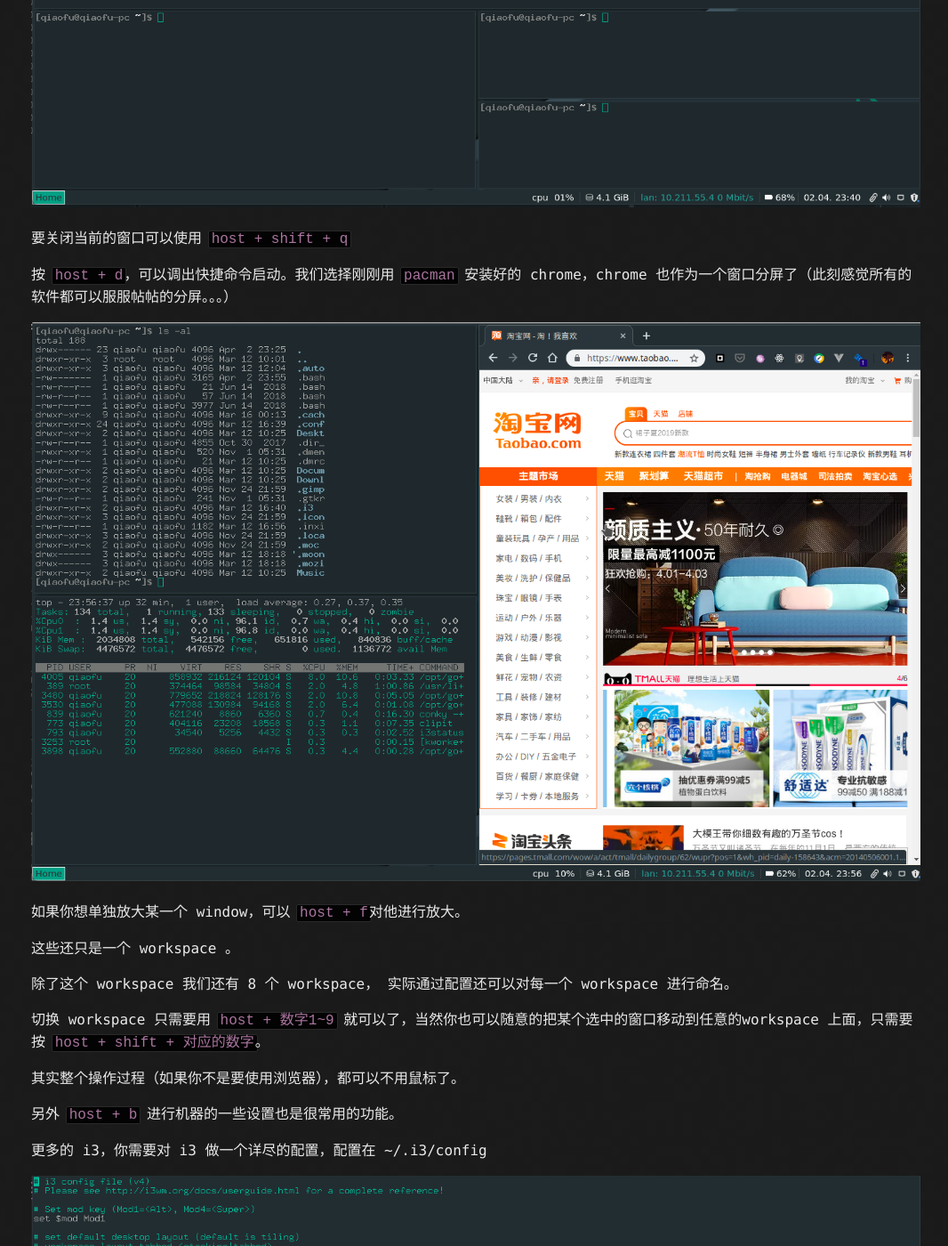
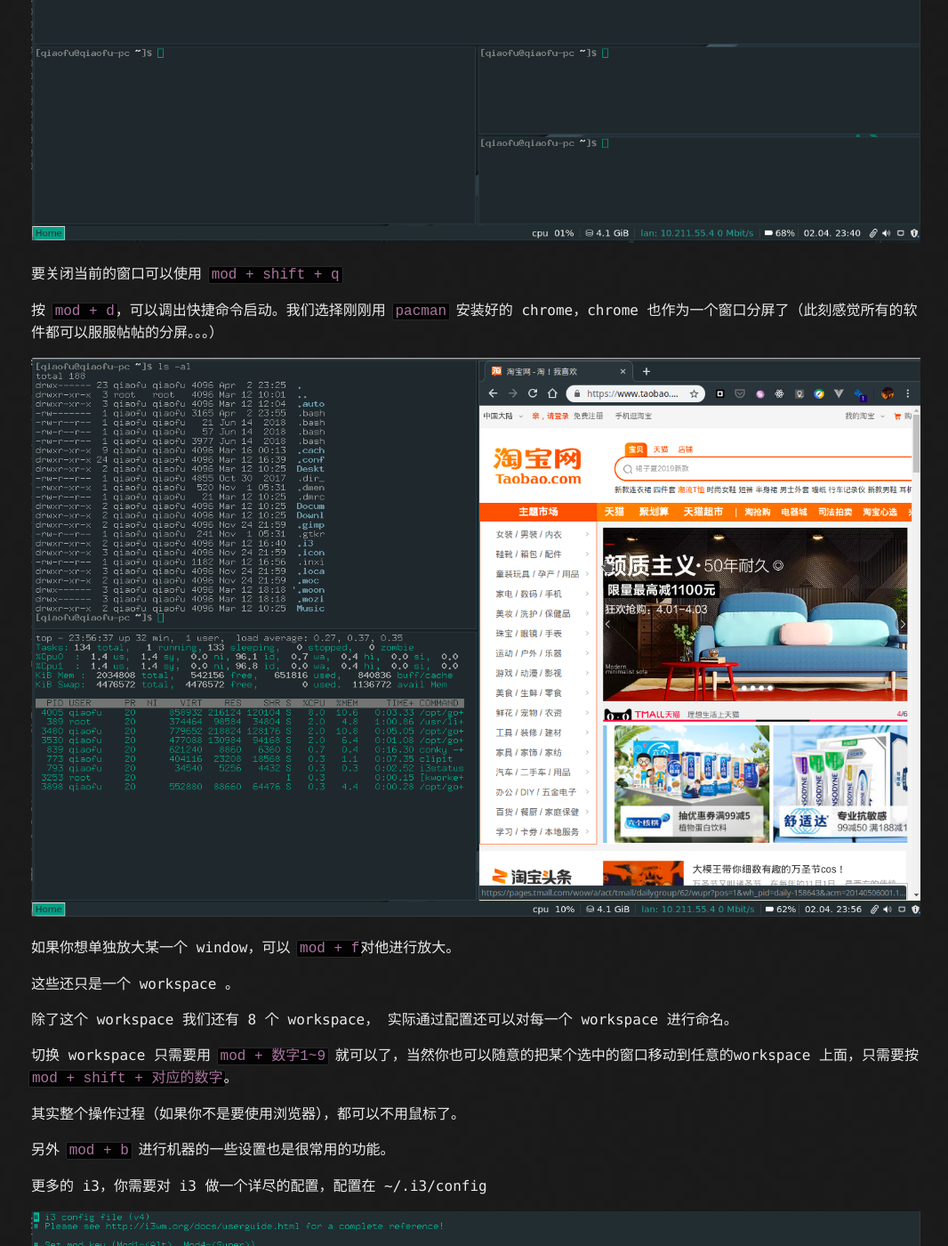
Before and after one commit to amdgigabyte/amdgigabyte.github.io, a Jekyll site: the page built from _posts/2019-04-02-i3-wm.md, in a window 1280 px wide and 1400 px high, scrolled down 3219 px. Shown: the whole window at 89% size, without its empty margins (105-1171 px from the left). Built offline with Jekyll 4.4.1, drawn with Linux system fonts in a browser that asks for light colours; comment, search, counter and statistics services are not loaded; some of the changed text lies outside the part shown.

Commit message:
修改发布时间和 host-> mod

```diff
--- a/_posts/2019-03-10-i3-wm.md
+++ b/_posts/2019-04-02-i3-wm.md
@@ -22,9 +24,9 @@
 
 我这边在虚拟机里面安装，其实分辨率有点不够（主要是 mac retina 的分辨率有点高）。
 
-左下角的信息提示了常用的一些快捷键。这里的 `host` 键默认在 mac 下面是 `cmd`，我为了区别虚拟机的快捷键，改成了 alt 键。
+左下角的信息提示了常用的一些快捷键。这里的 `mod` 键默认在 mac 下面是 `cmd`，我为了区别虚拟机的快捷键，改成了 alt 键。
 
-`host + enter` 可以唤起 terminal。
+`mod + enter` 可以唤起 terminal。
 
 ![manjaro-i3-desktop](/assets/posts/manjaro-i3-1.png)
 
@@ -34,27 +36,27 @@
 
 ![manjaro-i3-desktop](/assets/posts/manjaro-i3-2.png)
 
-通过 `host + q` 切换分屏的方向，你可以切出这样的分屏，分屏的过程中可以用 `host + 方向键`，或是通过鼠标的移动，切换当前高亮的窗口。
+通过 `mod + q` 切换分屏的方向，你可以切出这样的分屏，分屏的过程中可以用 `mod + 方向键`，或是通过鼠标的移动，切换当前高亮的窗口。
 
 ![manjaro-i3-desktop](/assets/posts/manjaro-i3-3.png)
 
-要关闭当前的窗口可以使用 `host + shift + q`
+要关闭当前的窗口可以使用 `mod + shift + q`
 
-按 `host + d`，可以调出快捷命令启动。我们选择刚刚用 `pacman` 安装好的 chrome，chrome 也作为一个窗口分屏了（此刻感觉所有的软件都可以服服帖帖的分屏。。。）
+按 `mod + d`，可以调出快捷命令启动。我们选择刚刚用 `pacman` 安装好的 chrome，chrome 也作为一个窗口分屏了（此刻感觉所有的软件都可以服服帖帖的分屏。。。）
 
 ![manjaro-i3-desktop](/assets/posts/manjaro-i3-4.png)
 
-如果你想单独放大某一个 window，可以 `host + f`对他进行放大。
+如果你想单独放大某一个 window，可以 `mod + f`对他进行放大。
 
 这些还只是一个 workspace 。
 
 除了这个 workspace 我们还有 8 个 workspace， 实际通过配置还可以对每一个 workspace 进行命名。
 
-切换 workspace 只需要用 `host + 数字1~9` 就可以了，当然你也可以随意的把某个选中的窗口移动到任意的workspace 上面，只需要按 `host + shift + 对应的数字`。
+切换 workspace 只需要用 `mod + 数字1~9` 就可以了，当然你也可以随意的把某个选中的窗口移动到任意的workspace 上面，只需要按 `mod + shift + 对应的数字`。
 
 其实整个操作过程（如果你不是要使用浏览器），都可以不用鼠标了。
 
-另外 `host + b` 进行机器的一些设置也是很常用的功能。
+另外 `mod + b` 进行机器的一些设置也是很常用的功能。
 
 更多的 i3，你需要对 i3 做一个详尽的配置，配置在 ~/.i3/config
 
```
Also changed, not shown: other parts of _posts/2019-04-02-i3-wm.md (+3 -1 lines).
